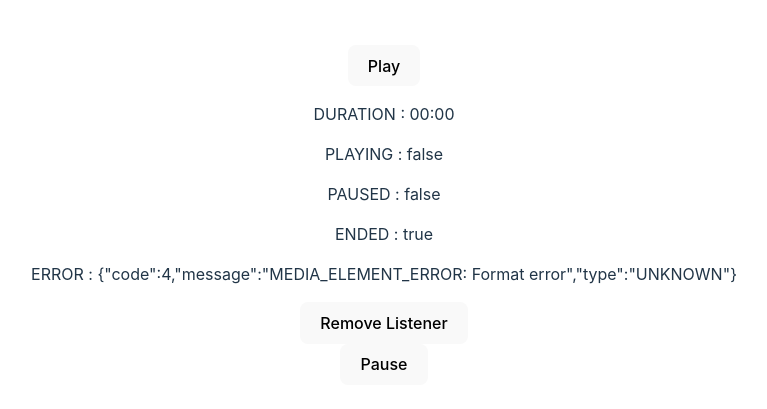
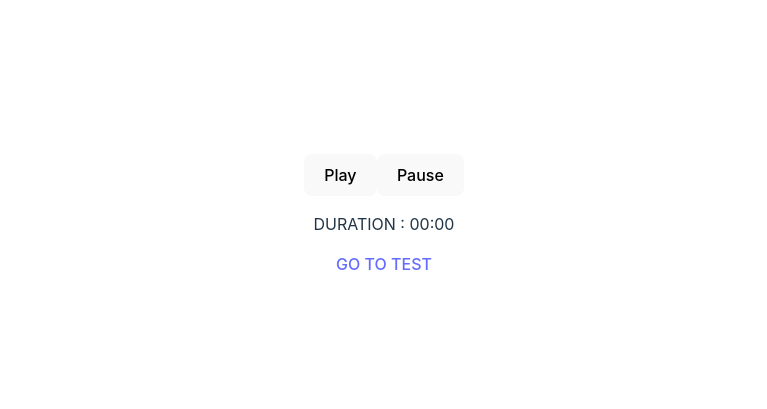
Before and after one commit to afkcodes/audio_player, a React (Vite) app: page / in a window 1280 px wide. Shown: the part 185-594 px from the top of the page, without its empty margins (256-1023 px from the left). Built offline with nearby package versions, Linux system fonts and the light colour scheme.

Commit message:
navigation added & persist event listeners

```diff
--- a/package.json
+++ b/package.json
@@ -10,13 +10,14 @@
   },
   "dependencies": {
     "react": "^18.2.0",
-    "react-dom": "^18.2.0"
+    "react-dom": "^18.2.0",
+    "react-router-dom": "^6.5.0"
   },
   "devDependencies": {
+    "@types/node": "^18.11.10",
     "@types/react": "^18.0.24",
     "@types/react-dom": "^18.0.8",
     "@vitejs/plugin-react": "^2.2.0",
-    "@types/node": "^18.11.10",
     "typescript": "^4.6.4",
     "vite": "^3.2.3"
   }
--- a/src/App.tsx
+++ b/src/App.tsx
@@ -1,29 +1,16 @@
+import { Route, Routes } from 'react-router-dom';
 import './App.css';
-import { Test } from './components/Test';
-import AudioPlayer from './modules/audio/audio';
+import Home from './components/Home';
+import Test from './components/Test';
 
 function App() {
-  const audio = new AudioPlayer(
-    'https://aac.saavncdn.com/871/adc852f9b398ef7c6c406199611f20fd_160.mp4'
-  );
-
-  audio.attachAudioEventListeners();
-
+  console.log('RENDERING APP');
   return (
     <div className='App'>
-      <button
-        onClick={() => {
-          audio.play();
-        }}>
-        Play
-      </button>
-      <Test />
-      <button
-        onClick={() => {
-          audio.pause();
-        }}>
-        Pause
-      </button>
+      <Routes>
+        <Route path='/' element={<Home />} />
+        <Route path='test' element={<Test />} />
+      </Routes>
     </div>
   );
 }
--- /dev/null
+++ b/src/components/Home.tsx
@@ -0,0 +1,40 @@
+import React from 'react';
+import { Link } from 'react-router-dom';
+import { secondsToTime } from '../helpers/common';
+import AudioPlayer from '../modules/audio/audio';
+import AUDIO_STATE from '../modules/audio/state';
+import useNotifier from '../utils/hooks/useNotifier.hook';
+
+const audio = new AudioPlayer(
+  'https://aac.saavncdn.com/871/adc852f9b398ef7c6c406199611f20fd_160.mp4'
+);
+audio.attachAudioEventListeners();
+
+const Home = () => {
+  const {
+    state: { CURRENT_TIME },
+  } = useNotifier('AUDIO_EVENTS', AUDIO_STATE);
+
+  return (
+    <div>
+      <button
+        onClick={() => {
+          audio.play();
+        }}>
+        Play
+      </button>
+      <button
+        onClick={() => {
+          audio.pause();
+        }}>
+        Pause
+      </button>
+      <div>
+        <p>DURATION : {secondsToTime(CURRENT_TIME)}</p>
+        <Link to={'test'}>GO TO TEST</Link>
+      </div>
+    </div>
+  );
+};
+
+export default Home;
--- a/src/components/Test.tsx
+++ b/src/components/Test.tsx
@@ -1,23 +1,25 @@
+import { Link } from 'react-router-dom';
 import { secondsToTime } from '../helpers/common';
 import AUDIO_STATE from '../modules/audio/state';
 import useNotifier from '../utils/hooks/useNotifier.hook';
 
-export const Test = ({ num }: any) => {
-  // console.log('RENDERING TEST');
+const Test = () => {
   const {
     state: { CURRENT_TIME, IS_PLAYING, IS_PAUSED, ENDED, ERROR },
-    removeListener,
   } = useNotifier('AUDIO_EVENTS', AUDIO_STATE);
 
   return (
     <div>
-      <p>DURATION : {secondsToTime(CURRENT_TIME)}</p>
+      <p>
+        DURATION : <span>{secondsToTime(CURRENT_TIME)}</span>
+      </p>
       <p>PLAYING : {JSON.stringify(IS_PLAYING)}</p>
       <p>PAUSED : {JSON.stringify(IS_PAUSED)}</p>
       <p>ENDED : {JSON.stringify(ENDED)}</p>
       <p>ERROR : {JSON.stringify(ERROR)}</p>
-
-      <button onClick={() => removeListener('test')}>Remove Listener</button>
+      <Link to={'/'}>GO TO HOME</Link>
     </div>
   );
 };
+
+export default Test;
--- a/src/main.tsx
+++ b/src/main.tsx
@@ -2,9 +2,14 @@ import React from 'react';
 import ReactDOM from 'react-dom/client';
 import App from './App';
 import './index.css';
+import { BrowserRouter } from 'react-router-dom';
+
+console.log('RENDERING MAIN');
 
 ReactDOM.createRoot(document.getElementById('root') as HTMLElement).render(
   <React.StrictMode>
-    <App />
+    <BrowserRouter>
+      <App />
+    </BrowserRouter>
   </React.StrictMode>
 );
--- a/src/utils/common/notifier.ts
+++ b/src/utils/common/notifier.ts
@@ -13,7 +13,7 @@ class ChangeNotifier {
 
     if (checkValidFunction(listenerCbs as Function) && data !== null) {
       console.log(`NOTIFYING TO EVENT : ${eventName} - CALLER : ${caller}`);
-      console.log(`NOTIFY DATA :: ${JSON.stringify(data, null, 2)}`);
+      // console.log(`NOTIFY DATA :: ${JSON.stringify(data, null, 2)}`);
       listenerCbs(data);
     }
 
@@ -33,8 +33,9 @@ class ChangeNotifier {
     }
     return (caller: string) => {
       if (listeners[eventName]) {
-        console.log(`CALLER : ${caller}`);
-        console.log(`REMOVING EVENT LISTENER FOR EVENT : ${eventName}`);
+        console.log(
+          `REMOVING EVENT LISTENER FOR EVENT : ${eventName} - CALLER : ${caller}`
+        );
         delete listeners[eventName];
       } else {
         console.log(`EVENT NOT FOUND : ${eventName}`);
--- a/src/utils/hooks/useNotifier.hook.ts
+++ b/src/utils/hooks/useNotifier.hook.ts
@@ -12,7 +12,7 @@ const useNotifier = (
   const [state, setState] = useState(initialValue);
   const [removeListener, setRemoveListener] = useState<any>(null);
   useEffect(() => {
-    const listener = notifier.listen(eventName, (data: any) => {
+    const removeEventListener = notifier.listen(eventName, (data: any) => {
       if (callback && checkValidFunction(callback)) {
         callback(data);
       }
@@ -24,9 +24,14 @@ const useNotifier = (
     });
     setRemoveListener(() => {
       return (caller = 'useNotifier') => {
-        listener(caller);
+        removeEventListener(caller);
       };
     });
+
+    return () => {
+      console.log(`REMOVING EVENT LISTENER :: USE_EFFECT ${eventName}`);
+      removeEventListener('useNotifier_return');
+    };
   }, []);
 
   return {
```
